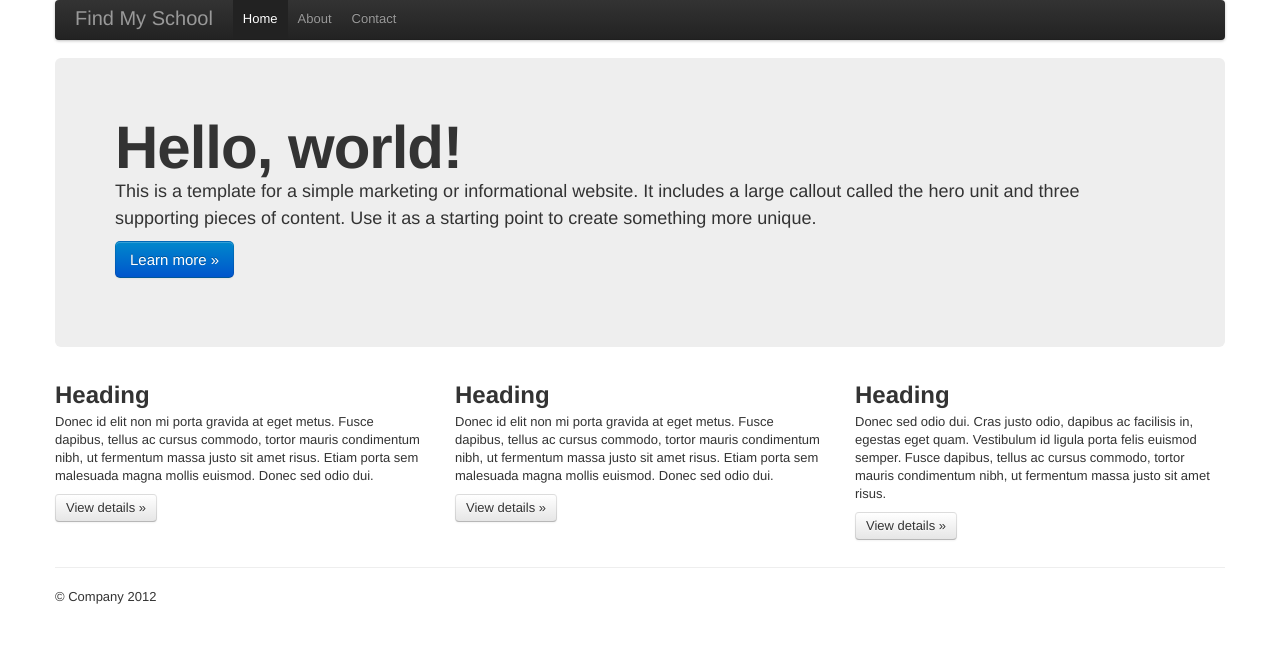
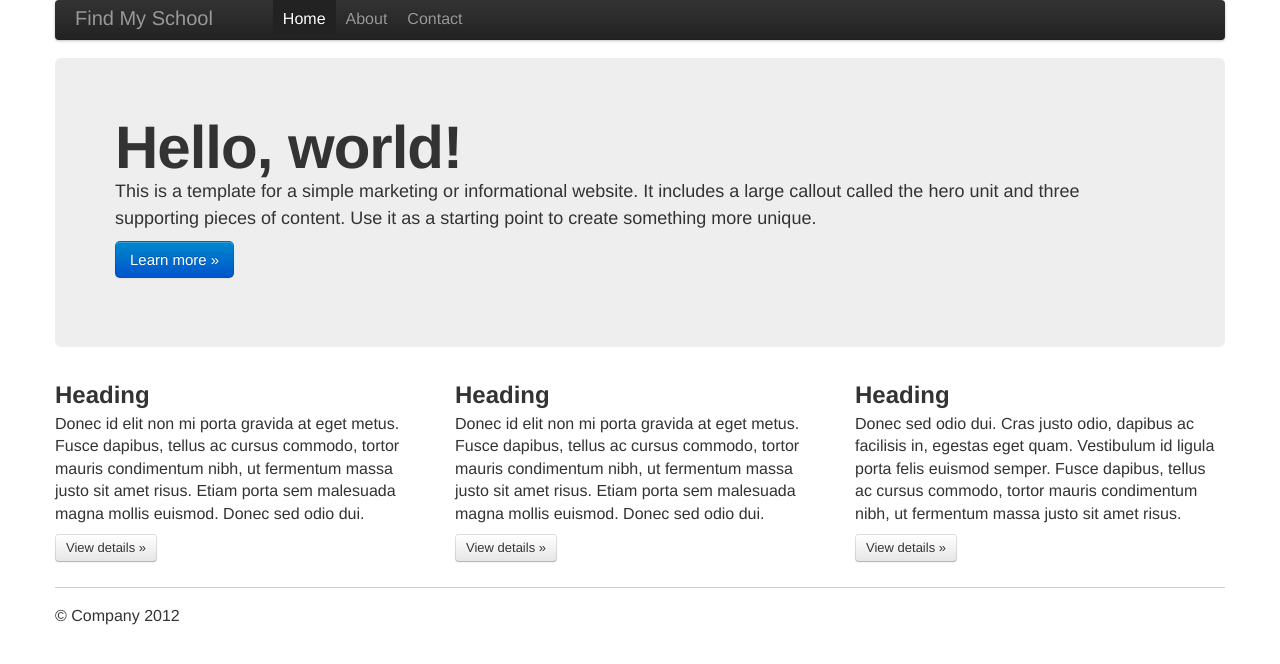
Before and after one commit to munenedenis/FindMySchool, a Jekyll site: the page built from index.html, in a window 1280 px wide. Shown: the top 664 px of the page. Built offline with Jekyll 4.4.1, drawn with Linux system fonts in a browser that asks for light colours; nearby versions of some CDN libraries.

Commit message:
The style.css should override bootstrap.

```diff
--- a/_layouts/default.html
+++ b/_layouts/default.html
@@ -13,8 +13,8 @@
 
 	<meta name="viewport" content="width=device-width">
 
+	<link rel="stylesheet" href="css/bootstrap.min.css">
 	<link rel="stylesheet" href="css/style.css">
-	<link rel="stylesheet" href="css/bootstrap.min.css">
 	<script src="js/libs/modernizr-2.5.3.min.js"></script>
 </head>
 <body>
```
